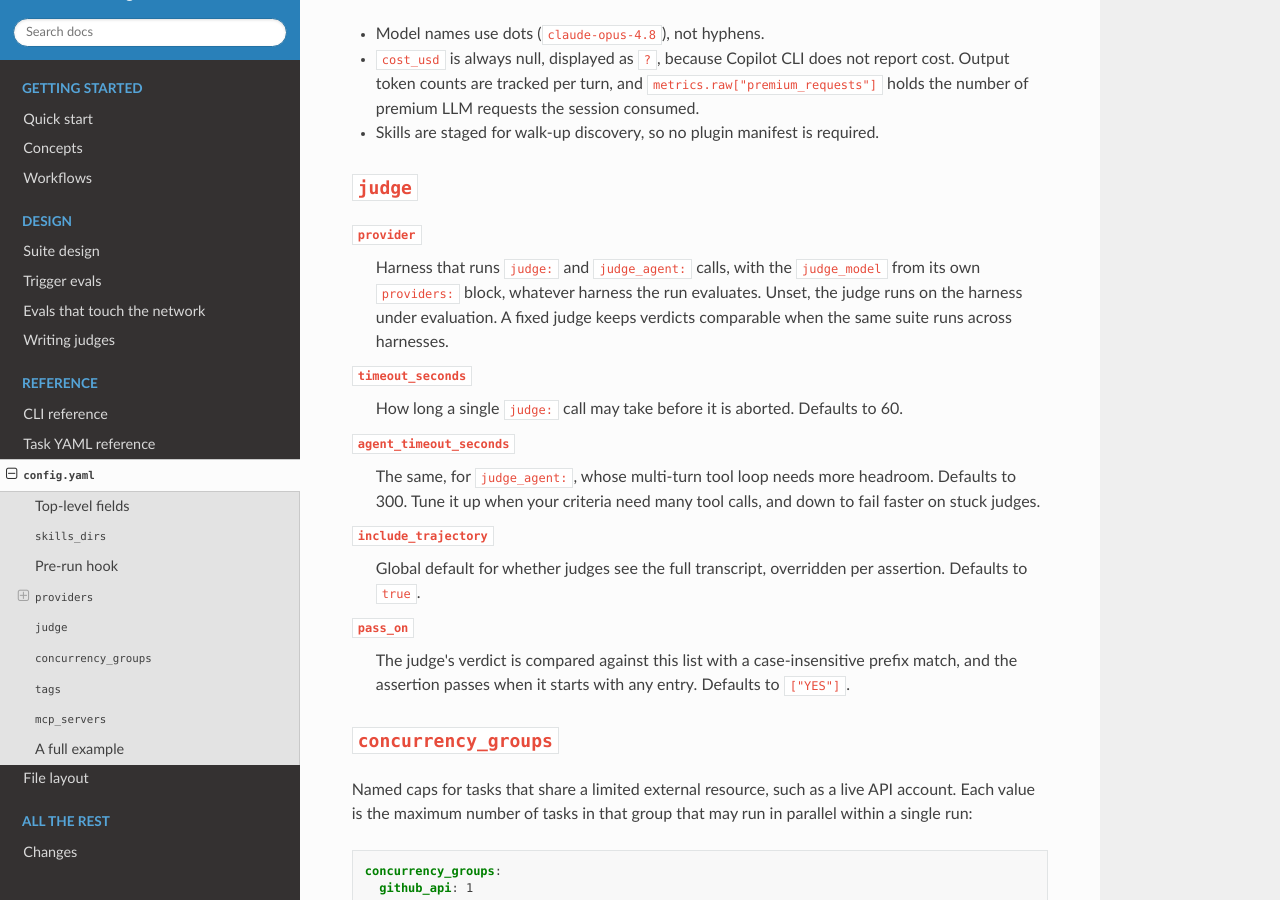
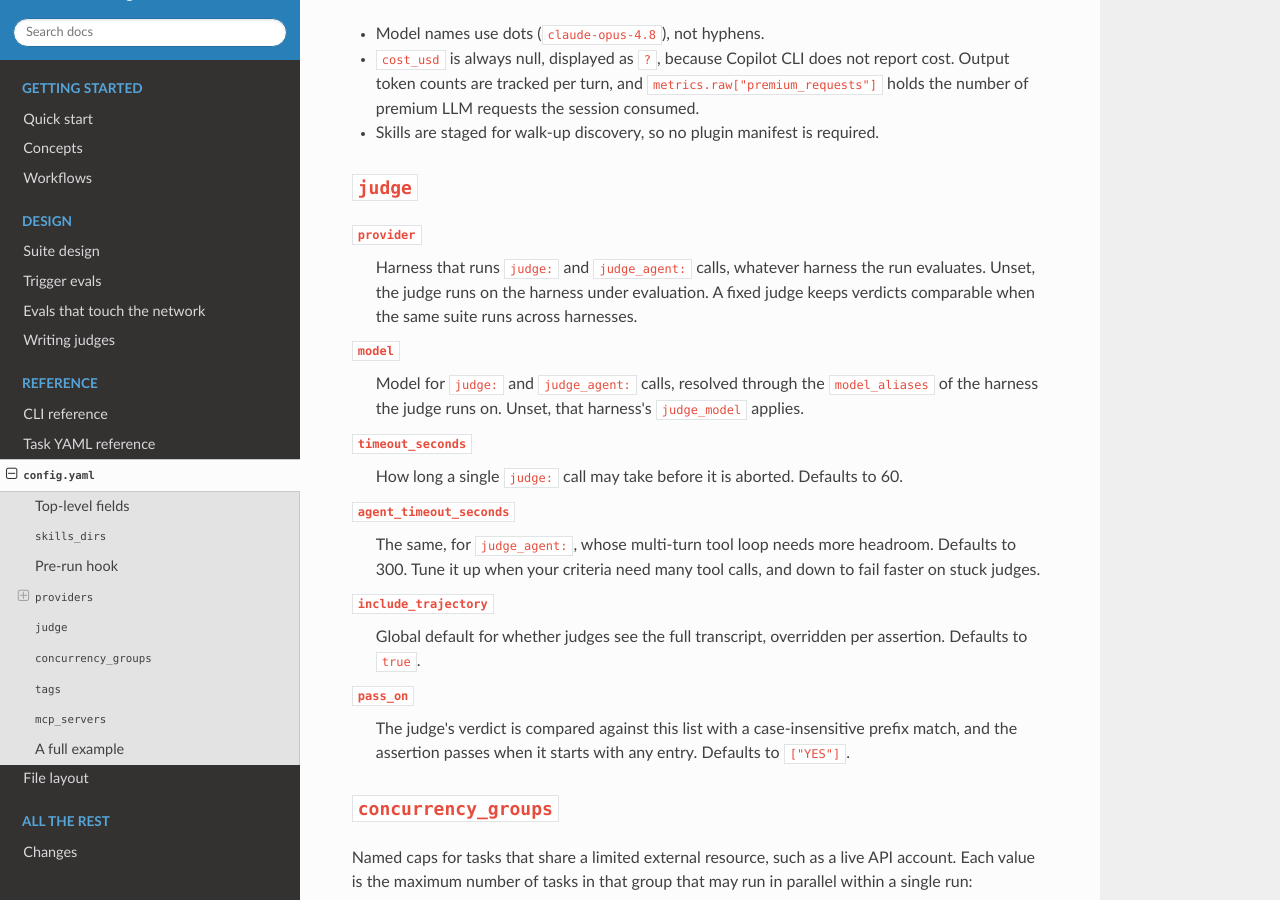
Before and after one commit to AdrianAtZyte/agent-exam, a Sphinx documentation site: the page built from docs/reference/config-yaml.rst, in a window 1280 px wide and 900 px high, scrolled down 3885 px. Built offline with Sphinx 7.4.7 and the Read the Docs theme 3.1.0, drawn with Linux system fonts in a browser that asks for light colours.

Commit message:
Add judge.model to set the judge model beside judge.provider

```diff
--- a/docs/reference/config-yaml.rst
+++ b/docs/reference/config-yaml.rst
@@ -214,11 +214,15 @@ No harness-specific fields beyond the common ones; the per-task
 =========
 
 ``provider``
-    Harness that runs ``judge:`` and ``judge_agent:`` calls, with the
-    ``judge_model`` from its own ``providers:`` block, whatever harness the
-    run evaluates. Unset, the judge runs on the harness under evaluation. A
-    fixed judge keeps verdicts comparable when the same suite runs across
+    Harness that runs ``judge:`` and ``judge_agent:`` calls, whatever harness
+    the run evaluates. Unset, the judge runs on the harness under evaluation.
+    A fixed judge keeps verdicts comparable when the same suite runs across
     harnesses.
+
+``model``
+    Model for ``judge:`` and ``judge_agent:`` calls, resolved through the
+    ``model_aliases`` of the harness the judge runs on. Unset, that harness's
+    ``judge_model`` applies.
 
 ``timeout_seconds``
     How long a single ``judge:`` call may take before it is aborted. Defaults
```
Also changed, not shown: 5 other files.
